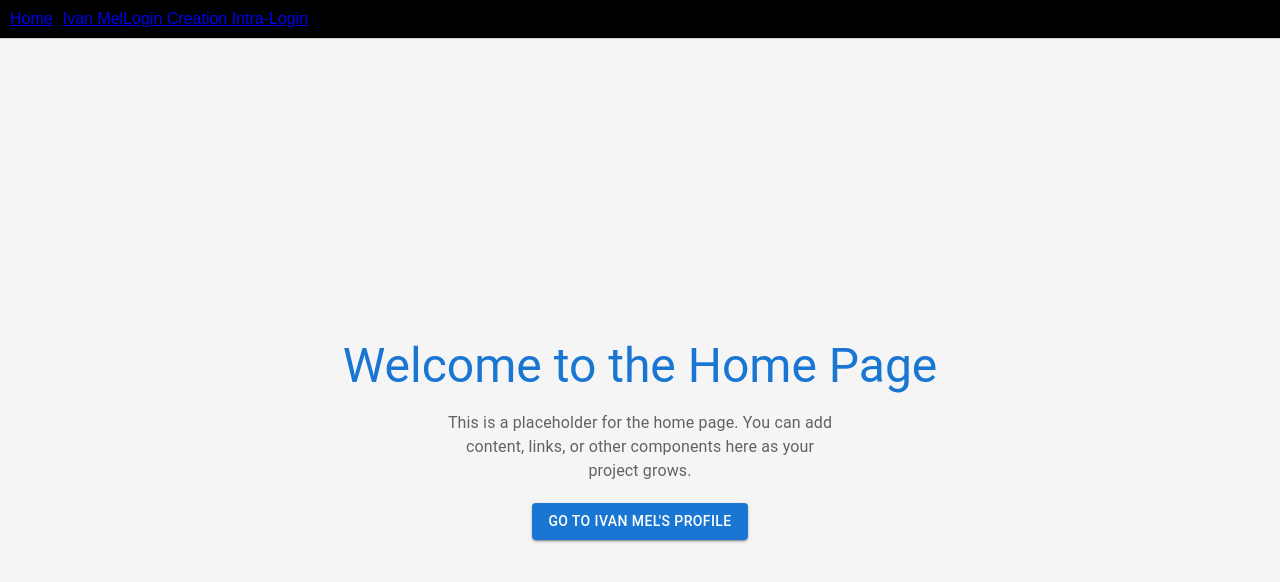
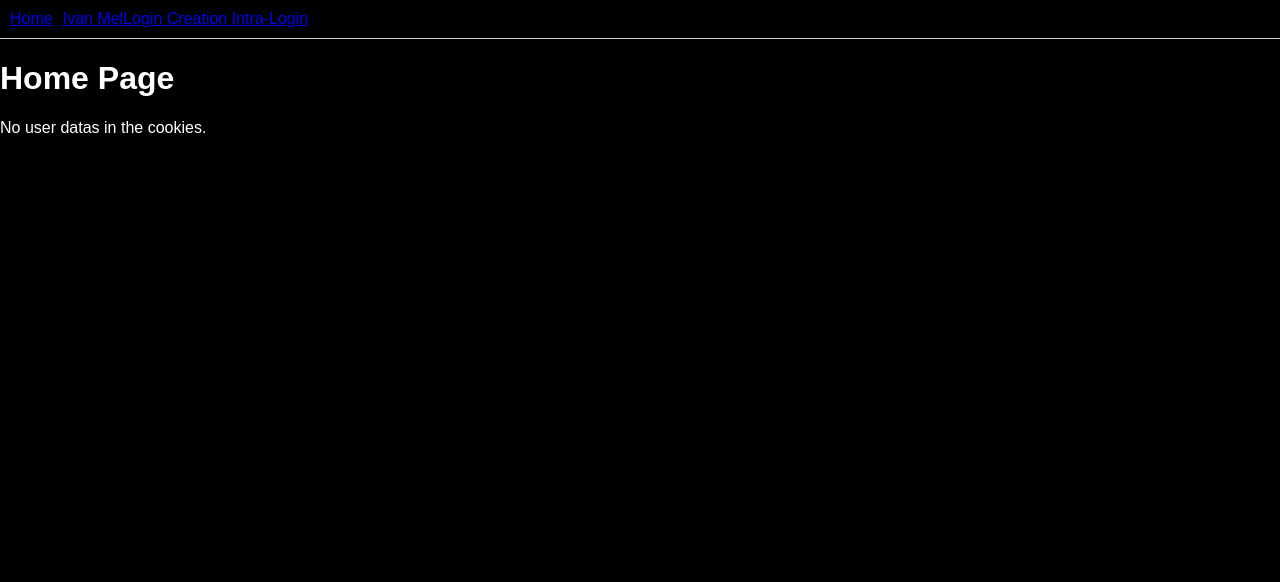
Before and after one commit to MaxBernede/transcendence, a React (Create React App) app in the folder frontend/: page / in a window 1280 px wide. Shown: the top 582 px of the page. Built offline with nearby package versions, Linux system fonts and the light colour scheme.

Commit message:
logout login

```diff
--- /dev/null
+++ b/frontend/src/components/auth/Logout.tsx
@@ -0,0 +1,24 @@
+import React from 'react';
+
+const LogoutButton: React.FC = () => {
+	// cookies eraser
+	const handleLogout = () => {
+
+		document.cookie = 'jwt=; path=/; expires=Thu, 01 Jan 1970 00:00:00 UTC;';
+
+		document.cookie = 'userData=; path=/; expires=Thu, 01 Jan 1970 00:00:00 UTC;';
+
+		alert('You are unlogged.');
+
+		window.location.reload(); // otherwise old infos on the page
+
+	};
+
+	return (
+		<button onClick={handleLogout} style={{ padding: '10px 20px', backgroundColor: '#f00', color: '#fff', border: 'none', borderRadius: '5px', cursor: 'pointer' }}>
+			Log Out
+		</button>
+	);
+};
+
+export default LogoutButton;
--- a/frontend/src/pages/Home.tsx
+++ b/frontend/src/pages/Home.tsx
@@ -1,37 +1,57 @@
-
-import React from 'react';
-import { Box, Typography, Button } from '@mui/material';
-import { Link } from 'react-router-dom';
+import React, { useEffect, useState } from 'react';
+import LogoutButton from '../components/auth/Logout';
 
 const Home: React.FC = () => {
-  return (
-    <Box
-      sx={{
-        display: 'flex',
-        flexDirection: 'column',
-        alignItems: 'center',
-        justifyContent: 'center',
-        height: '100vh',
-        backgroundColor: '#f5f5f5',
-      }}
-    >
-      <Typography variant="h3" color="primary" gutterBottom>
-        Welcome to the Home Page
-      </Typography>
-      <Typography variant="body1" color="textSecondary" sx={{ textAlign: 'center', maxWidth: '400px' }}>
-        This is a placeholder for the home page. You can add content, links, or other components here as your project grows.
-      </Typography>
-      <Button
-        variant="contained"
-        color="primary"
-        component={Link}
-        to="/user/ivan-mel"
-        sx={{ marginTop: '20px' }}
-      >
-        Go to Ivan Mel's Profile
-      </Button>
-    </Box>
-  );
+	const [userData, setUserData] = useState<any>(null);
+
+	useEffect(() => {
+  	console.log('useEffect has been called! from home component');
+		// Fonction pour récupérer et décoder un cookie spécifique
+		const getCookieValue = (cookieName: string): string | undefined => {
+			const cookies = document.cookie.split('; ');
+			const targetCookie = cookies.find((cookie) => cookie.startsWith(`${cookieName}=`));
+			if (targetCookie) {
+				const rawValue = targetCookie.split('=')[1];
+				return decodeURIComponent(rawValue); // Décodage de la valeur
+			}
+			return undefined;
+		};
+
+		// Lire et décoder le cookie "userData"
+		const cookieValue = getCookieValue('userData');
+		if (cookieValue) {
+			try {
+				const parsedData = JSON.parse(cookieValue); // Parser le JSON
+				setUserData(parsedData);
+			} catch (error) {
+				console.error('Erreur lors du parsing du cookie JSON :', error);
+			}
+		}
+	}, []);
+
+	return (
+    <div>
+  <h1>Home Page</h1>
+  {userData ? (
+    <div>
+      <p>Email : {userData.email}</p>
+      <p>First name : {userData.first_name}</p>
+      <p>Last name : {userData.last_name}</p>
+      <p>
+        Picture:
+        <img
+          src={userData.image.link}
+          alt="User profile"
+          style={{ width: '200px', height: '200px' }} // Optional: adjust size
+        />
+      </p>
+      <LogoutButton />
+    </div>
+  ) : (
+    <p>No user datas in the cookies.</p>
+  )}
+</div>
+	);
 };
 
 export default Home;
```
Also changed, not shown: 1 other file (tests, documents, lock files or other folders).
